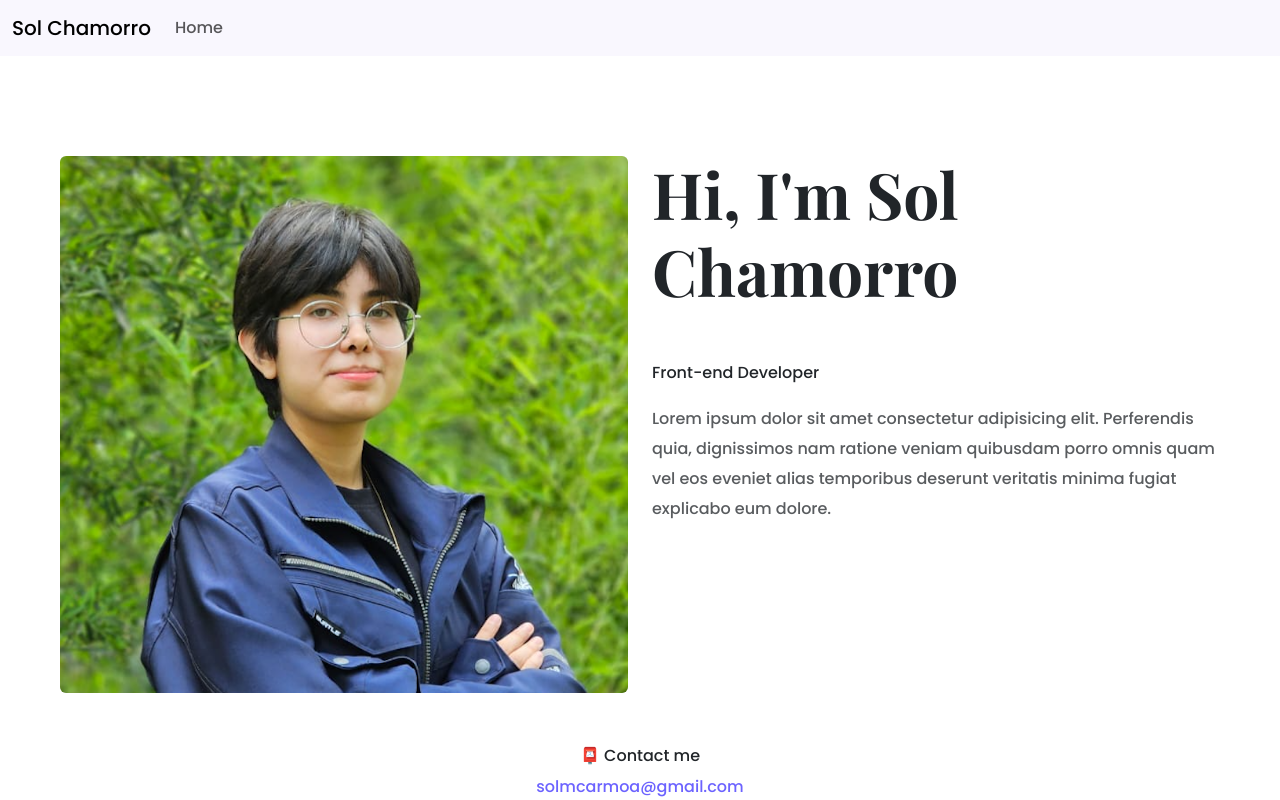
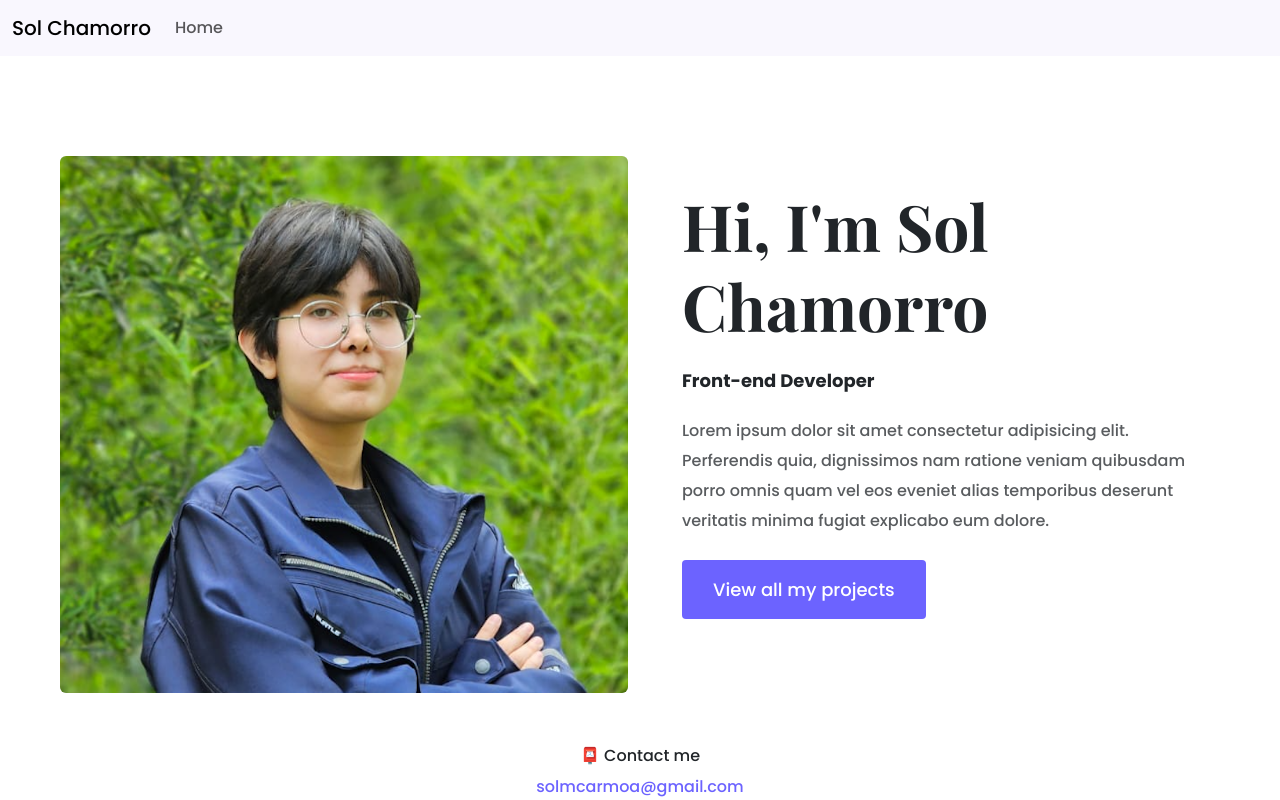
Before and after one commit to mrsun77/portfolio-project, a plain HTML site: page about.html in a window 1280 px wide. Drawn offline with nearby package versions, Linux system fonts and the light colour scheme; a web font is replaced by a local one.

Commit message:
Updated css styling

```diff
--- a/about.html
+++ b/about.html
@@ -46,22 +46,25 @@
     </nav>
     <div class="about-description">
       <div class="row mb-5">
-        <div class="col d-none d-lg-block">
+        <div class="col-lg-6 d-none d-lg-block">
           <img
             src="/images/me.png"
             alt="Me"
             class="img-fluid rounded d-none d-sm-block"
           />
         </div>
-        <div class="col">
-          <h2 class="mb-5">Hi, I'm Sol Chamorro</h2>
-          <p>Front-end Developer</p>
-          <p class="mb-5 text-muted">
-            Lorem ipsum dolor sit amet consectetur adipisicing elit. Perferendis
-            quia, dignissimos nam ratione veniam quibusdam porro omnis quam vel
-            eos eveniet alias temporibus deserunt veritatis minima fugiat
-            explicabo eum dolore.
-          </p>
+        <div class="col-lg-6">
+          <div class="about-description-content">
+            <h1 class="mb-4">Hi, I'm Sol Chamorro</h1>
+            <h2 class="mb-4">Front-end Developer</h2>
+            <p class="mb-4 text-muted">
+              Lorem ipsum dolor sit amet consectetur adipisicing elit.
+              Perferendis quia, dignissimos nam ratione veniam quibusdam porro
+              omnis quam vel eos eveniet alias temporibus deserunt veritatis
+              minima fugiat explicabo eum dolore.
+            </p>
+            <a href="#" class="btn btn-branding">View all my projects</a>
+          </div>
         </div>
       </div>
     </div>
--- a/styles/styles.css
+++ b/styles/styles.css
@@ -83,6 +83,20 @@ p {
   padding: 100px 60px 0;
 }
 
+.about-description h1 {
+  font-size: 64px;
+  line-height: 80px;
+}
+
+.about-description h2 {
+  font-size: 18px;
+  font-family: var(--default-font-family);
+}
+
+.about-description-content {
+  padding: 30px;
+}
+
 .email-link {
   display: flex;
   justify-content: center;
@@ -106,4 +120,8 @@ p {
     padding: 0;
     text-align: center;
   }
+  .about-description {
+    padding: 0;
+    text-align: center;
+  }
 }
```
